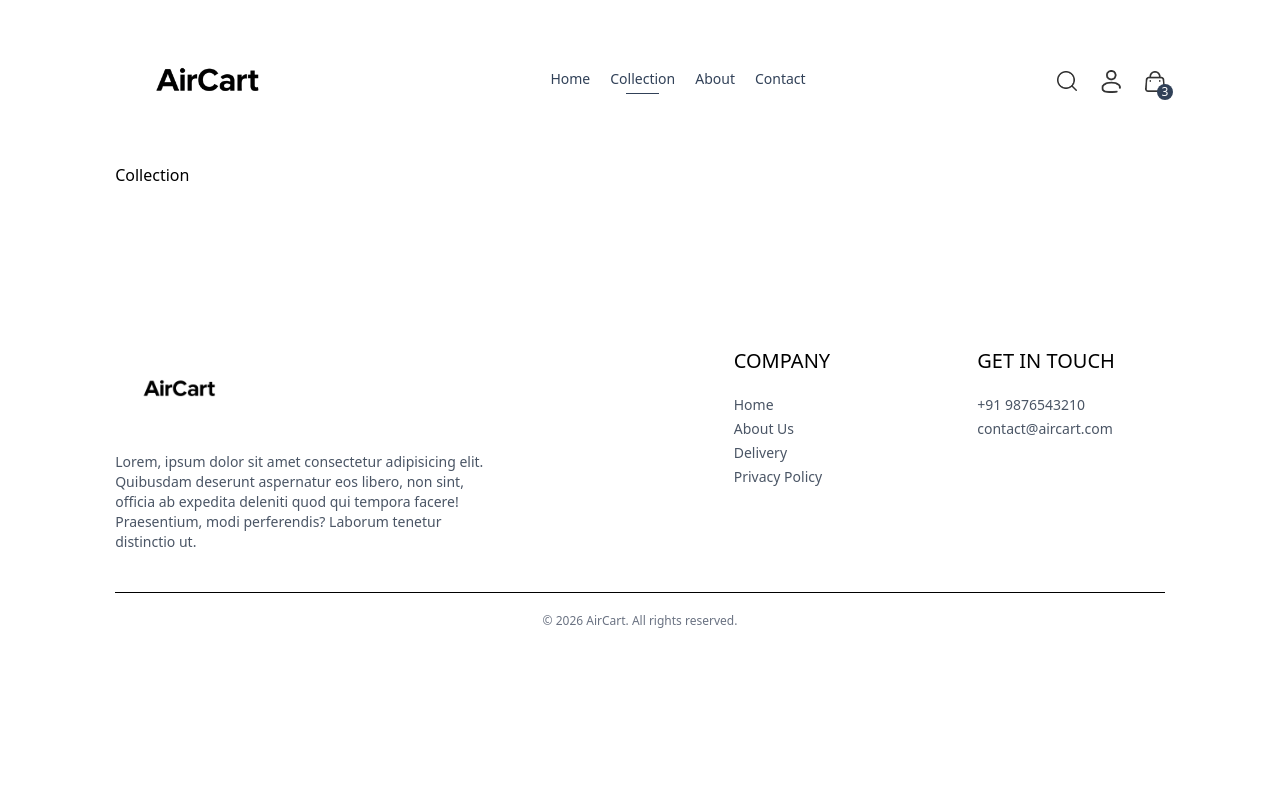
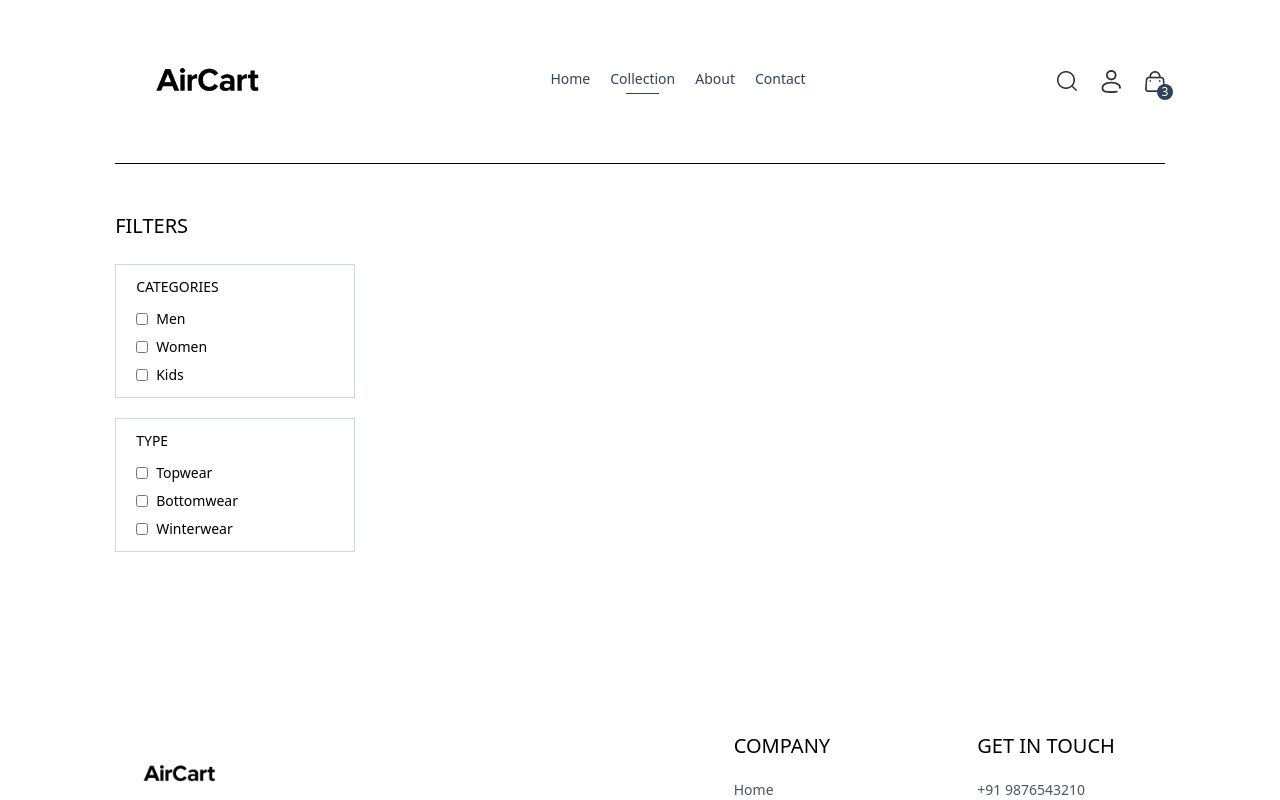
Before and after one commit to sreehari27/Ecommerc-frontend-MERN, a React (Vite) app: page /collection in a window 1280 px wide. Shown: the top 800 px of the page. Built offline with nearby package versions, Linux system fonts and the light colour scheme; a web font is replaced by a local one.

Commit message:
collection screen category, sub category ui completed

```diff
--- a/src/pages/Collection.jsx
+++ b/src/pages/Collection.jsx
@@ -1,9 +1,58 @@
-import React from 'react'
+import React, { useContext, useState } from 'react'
+import { ShopContext } from '../context/ShopContext';
+import { assets } from '../assets/assets';
 
 function Collection() {
+
+  const {products} = useContext(ShopContext);
+  const [showFilters, setShowFilters] = useState(false);
+
+
+
+
   return (
-    <div>
-        <h1>Collection</h1>
+    <div className='flex flex-col sm:flex-row gap-1 sm:gap-1 pt-10 border-t'>
+      <div className='min-w-60'>
+        <p onClick={()=>setShowFilters(!showFilters)} className='my-2 text-xl flex items-center cursor-pointer gap-2'>
+          FILTERS
+          <img src={assets.dropdown_icon} alt="filter icon" className={`h-3 sm:hidden ${showFilters ? 'rotate-90' : ''}`}/>
+          </p>
+
+        {/*category filter// */}
+
+        <div className={`border border-gray-300 pl-5 py-3 mt-6 ${showFilters ? '' : 'hidden'} sm:block`}>
+          <p className='mb-3 text-sm font-medium'>CATEGORIES</p>
+          <div className='flex flex-col gap-2 text-sm font-lighttext-gray-700'>
+            <p className='flex gap-2'>
+              <input type="checkbox" name="category" id="men" className='w-3 ' value={'Men'} />Men
+            </p>
+            <p className='flex gap-2'>
+              <input type="checkbox" name="category" id="women" className='w-3 ' value={'Women'} />Women
+            </p>
+            <p className='flex gap-2'>
+              <input type="checkbox" name="category" id="kids" className='w-3 ' value={'Kids'} />Kids
+            </p>
+          </div>
+        </div>
+
+        {/* sub category */}
+
+        <div className={`border border-gray-300 pl-5 py-3 my-5 ${showFilters ? '' : 'hidden'} sm:block`}>
+          <p className='mb-3 text-sm font-medium'>TYPE</p>
+          <div className='flex flex-col gap-2 text-sm font-lighttext-gray-700'>
+            <p className='flex gap-2'>
+              <input type="checkbox" name="category" id="topwear" className='w-3 ' value={'topwear'} />Topwear
+            </p>
+            <p className='flex gap-2'>
+              <input type="checkbox" name="category" id="bottomwear" className='w-3 ' value={'bottomwear'} />Bottomwear
+            </p>
+            <p className='flex gap-2'>
+              <input type="checkbox" name="category" id="winterwear" className='w-3 ' value={'winterwear'} />Winterwear
+            </p>
+          </div>
+        </div>
+
+      </div>
 
     </div>
   )
```
